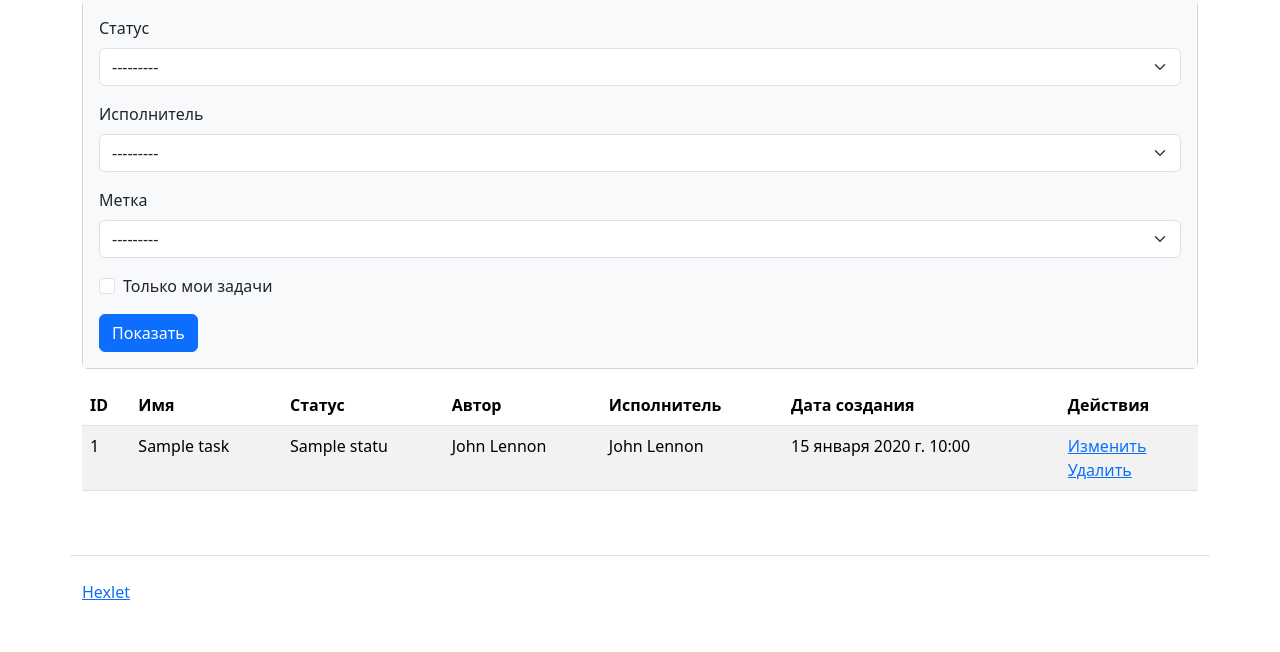
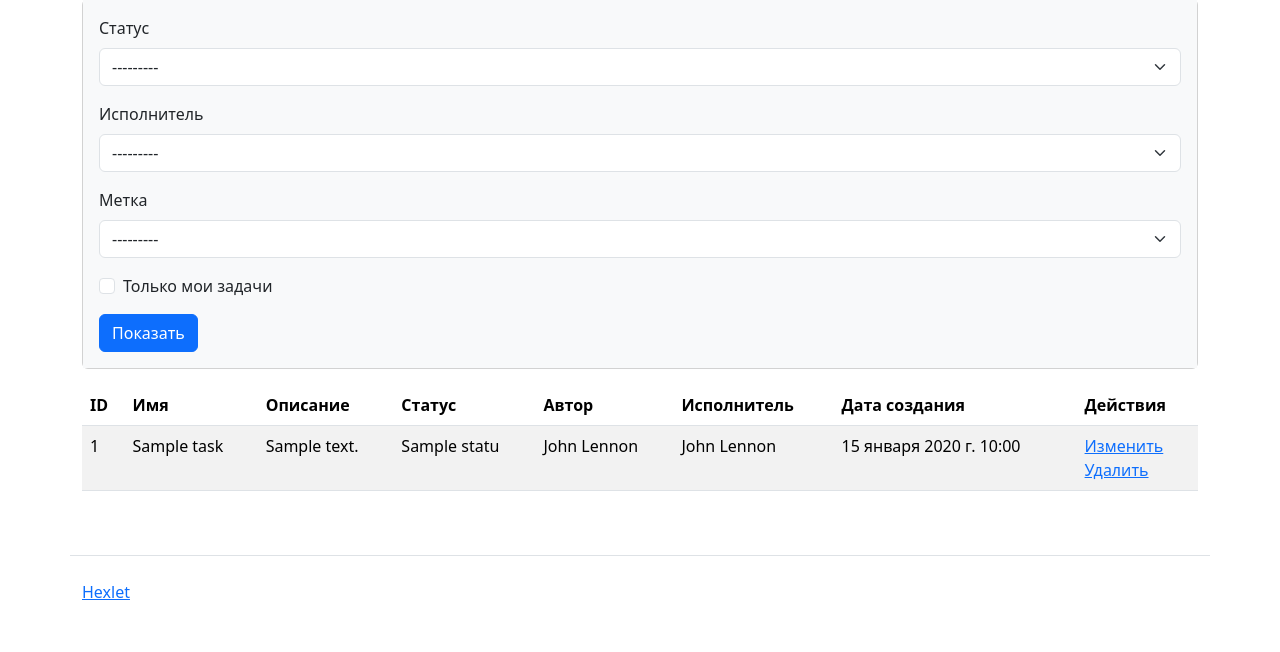
Before and after one commit to OlgaSolod/python-project-52, a Django app: page /tasks/ in a window 1280 px wide. Shown: the part 207-859 px from the top of the page. Run offline with Django 5.2, Linux system fonts and the light colour scheme; a user stored in the database is signed in; data comes from the database, SQL or seed files in the repository; tables that the repository leaves empty hold one stand-in row (values such as "Sample post"); some libraries are stand-ins or nearby versions.

Commit message:
Update tasks.html

```diff
--- a/task_manager/templates/task/tasks.html
+++ b/task_manager/templates/task/tasks.html
@@ -18,6 +18,7 @@
         <tr>
             <th>ID</th>
             <th>Имя</th>
+            <th>Описание</th>
             <th>Статус</th>
             <th>Автор</th>
             <th>Исполнитель</th>
@@ -30,6 +31,7 @@
         <tr>
             <td>{{ task.id }}</td>
             <td>{{ task.name }}</td>
+            <td>{{ task.description }}</td>
             <td>{{ task.status }}</td>
             <td>{{ task.creator }}</td>
             <td>{{ task.executor }}</td>
```
